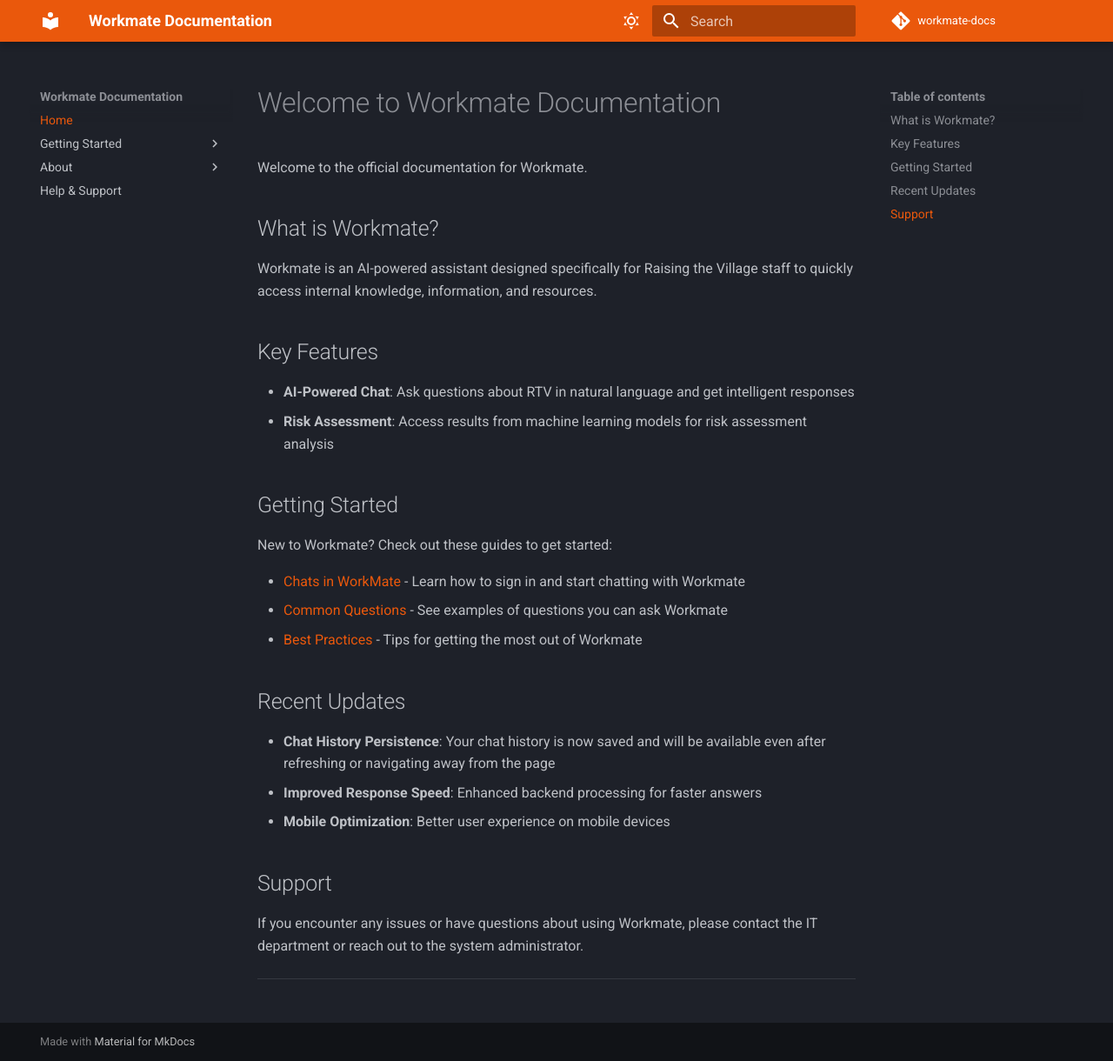
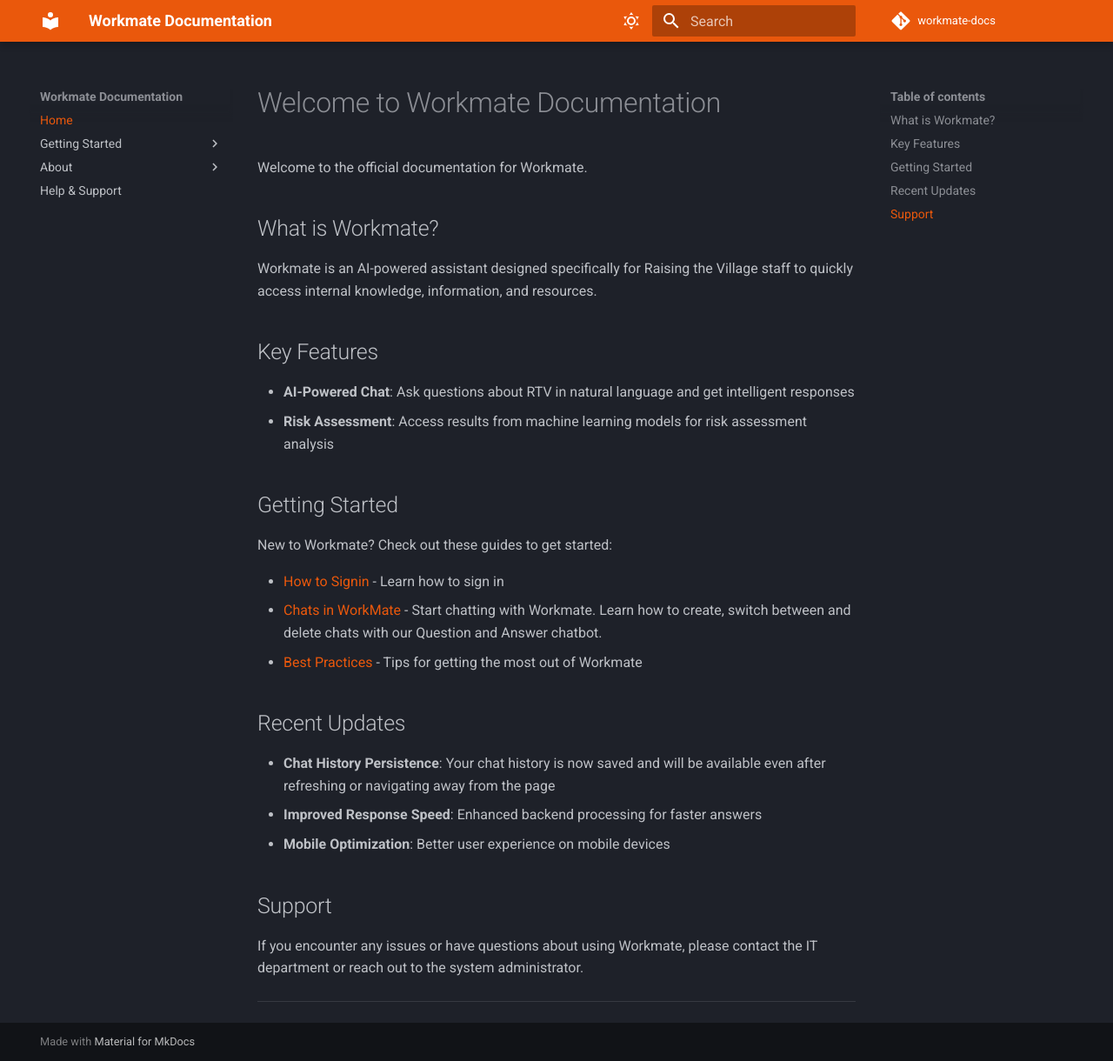
Before and after one commit to Analytics-Raising/workmate-docs, an MkDocs documentation site: the page built from docs/index.md, in a window 1280 px wide and 1220 px high. Shown: the whole window at 87% size. Built offline with MkDocs 1.6.1 and Material for MkDocs 9.7.7, drawn with Linux system fonts in a browser that asks for light colours; comment, search, counter and statistics services are not loaded.

Commit message:
fix: updated howe

```diff
--- a/docs/index.md
+++ b/docs/index.md
@@ -15,8 +15,8 @@ Workmate is an AI-powered assistant designed specifically for Raising the Villag
 
 New to Workmate? Check out these guides to get started:
 
-- [Chats in WorkMate](/manage_chats/) - Learn how to sign in and start chatting with Workmate
-- [Common Questions](#) - See examples of questions you can ask Workmate
+- [How to Signin](/how_to_signin/) - Learn how to sign in
+- [Chats in WorkMate](/manage_chats/) - Start chatting with Workmate. Learn how to create, switch between and delete chats with our Question and Answer chatbot.
 - [Best Practices](#) - Tips for getting the most out of Workmate
 
 
--- a/pyproject.toml
+++ b/pyproject.toml
@@ -8,6 +8,7 @@ authors = [
 readme = "README.md"
 requires-python = ">=3.13"
 dependencies = [
+    "mkdocs-material (>=9.6.16,<10.0.0)"
 ]
 
 
```
Also changed, not shown: 1 other file.
